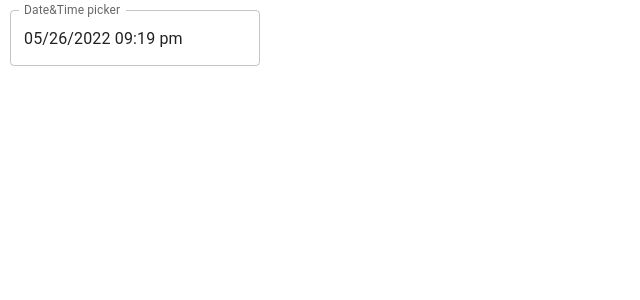
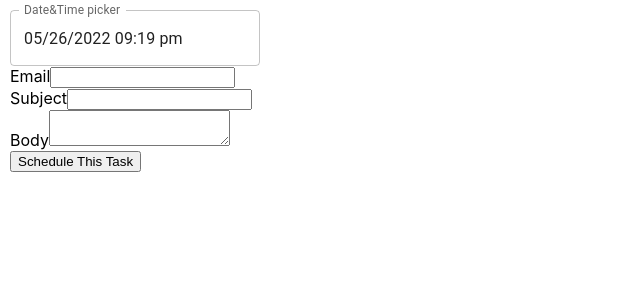
Before and after one commit to slevine3/Scheduler, a React (Create React App) app in the folder client/: page / in a window 1280 px wide. Shown: the top 300 px of the page, without its empty margins (0-640 px from the left). Built offline with nearby package versions, Linux system fonts and the light colour scheme.

Commit message:
tasks data is now sent to backend

```diff
--- a/client/src/components/DatePicker/DatePicker.jsx
+++ b/client/src/components/DatePicker/DatePicker.jsx
@@ -1,4 +1,4 @@
-import React from "react";
+import React, { useState } from "react";
 import "./DatePicker.css";
 import Stack from "@mui/material/Stack";
 import TextField from "@mui/material/TextField";
@@ -13,36 +13,29 @@ const DatePicker = () => {
   let currentDateTime = Date.now();
   const latitude = 32.0853;
   const longitude = 34.7818;
-  const [value, setValue] = React.useState(new Date(currentDateTime));
+
+  const [value, setValue] = useState(new Date(currentDateTime));
+  const [email, setEmail] = useState(null);
+  const [subject, setSubject] = useState(null);
+  const [body, setBody] = useState(null);
 
   const handleChange = async (newValue) => {
     setValue(newValue);
-
-    const options = {
-      method: "GET",
-      url: "https://meteostat.p.rapidapi.com/stations/hourly",
-      params: {
-        station: "10637",
-        start: "2022-05-26",
-        end: "2022-05-27",
-        tz: "Europe/Berlin",
-      },
-      headers: {
-        "X-RapidAPI-Host": "meteostat.p.rapidapi.com",
-        "X-RapidAPI-Key": "6f9c7db7afmsh9b80a62b2b1ab46p157678jsna766966166a2",
-      },
-    };
-
-    axios
-      .request(options)
-      .then(function (response) {
-        console.log(response.data);
-      })
-      .catch(function (error) {
-        console.error(error);
-      });
   };
 
+  const handleClick = async () => {
+    try {
+      const response = await axios.post("http://localhost:5000/api/tasks", {
+        value,
+        email,
+        subject,
+        body,
+      });
+      console.log(response);
+    } catch (error) {
+      console.log(error);
+    }
+  };
   return (
     <div className="datePickerContainer">
       <LocalizationProvider dateAdapter={AdapterDateFns}>
@@ -55,6 +48,23 @@ const DatePicker = () => {
           />
         </Stack>
       </LocalizationProvider>
+
+      <div>
+        <label>Email</label>
+        <input onChange={(e) => setEmail(e.target.value)} type="email"></input>
+      </div>
+
+      <div>
+        <label>Subject</label>
+        <input onChange={(e) => setSubject(e.target.value)} type="text"></input>
+      </div>
+      <div>
+        <label>Body</label>
+        <textarea onChange={(e) => setBody(e.target.value)}></textarea>
+      </div>
+      <div>
+        <button onClick={handleClick}>Schedule This Task</button>
+      </div>
     </div>
   );
 };
```
